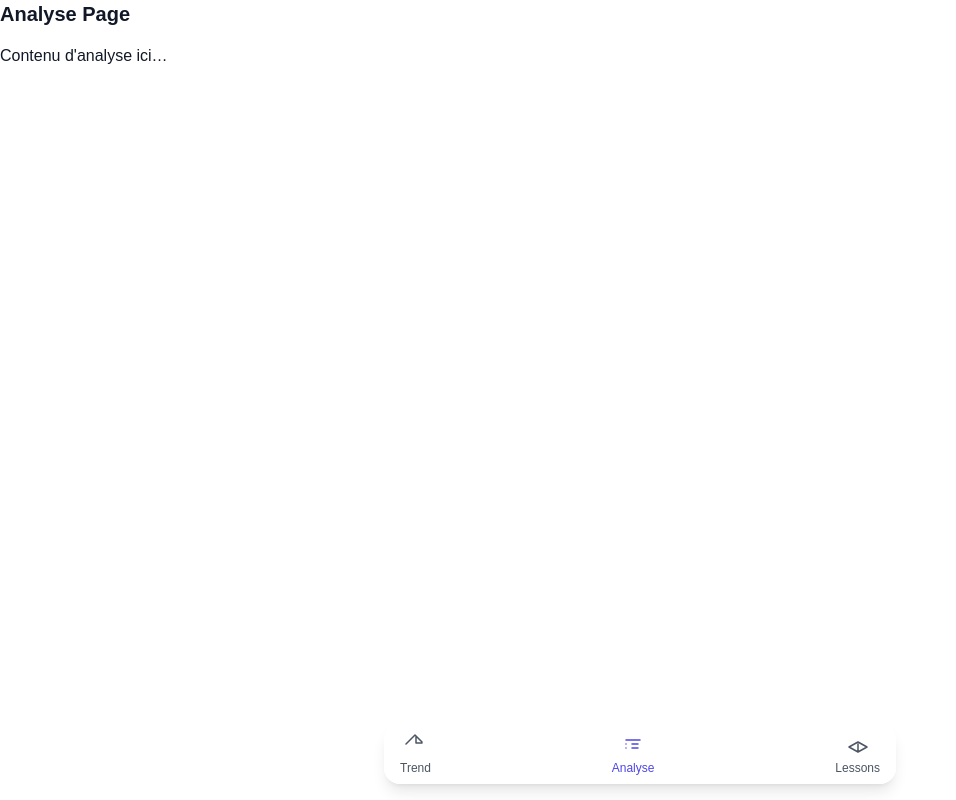
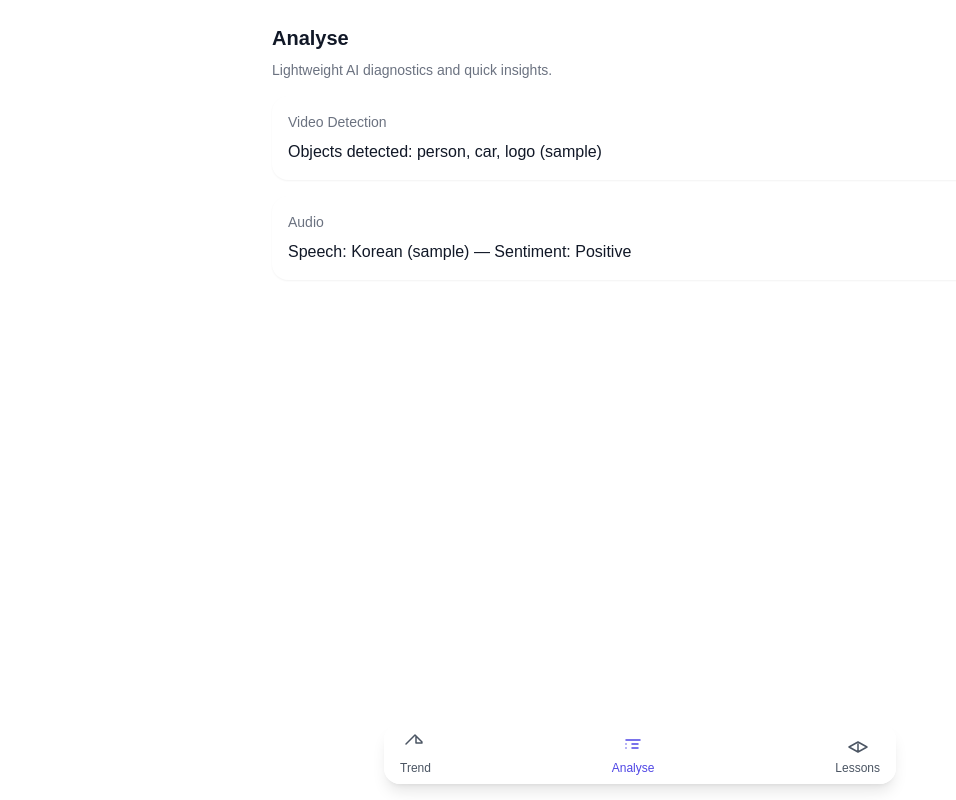
Before and after one commit to Alphaeo/insta-trend-ai, a React (Vite) app in the folder frontend/: page /analyse in a window 1280 px wide. Shown: the whole page, without its empty margins (0-956 px from the left). Built offline with nearby package versions, Linux system fonts and the light colour scheme.

Commit message:
Update Analyse.jsx

```diff
--- a/frontend/src/pages/Analyse.jsx
+++ b/frontend/src/pages/Analyse.jsx
@@ -1,10 +1,23 @@
+// src/pages/Analyse.jsx
 import React from "react";
 
 export default function Analyse() {
   return (
-    <div>
-      <h2 className="text-xl font-bold mb-4">Analyse Page</h2>
-      <p>Contenu d'analyse ici…</p>
+    <div className="max-w-3xl mx-auto px-4 pt-6">
+      <h1 className="text-xl font-semibold mb-2">Analyse</h1>
+      <p className="text-sm text-gray-500 dark:text-gray-400 mb-4">Lightweight AI diagnostics and quick insights.</p>
+
+      <div className="space-y-4">
+        <div className="bg-white dark:bg-gray-800 rounded-2xl p-4 shadow-sm">
+          <h3 className="text-sm text-gray-500 dark:text-gray-300">Video Detection</h3>
+          <p className="mt-2">Objects detected: person, car, logo (sample)</p>
+        </div>
+
+        <div className="bg-white dark:bg-gray-800 rounded-2xl p-4 shadow-sm">
+          <h3 className="text-sm text-gray-500 dark:text-gray-300">Audio</h3>
+          <p className="mt-2">Speech: Korean (sample) — Sentiment: Positive</p>
+        </div>
+      </div>
     </div>
   );
 }
```
